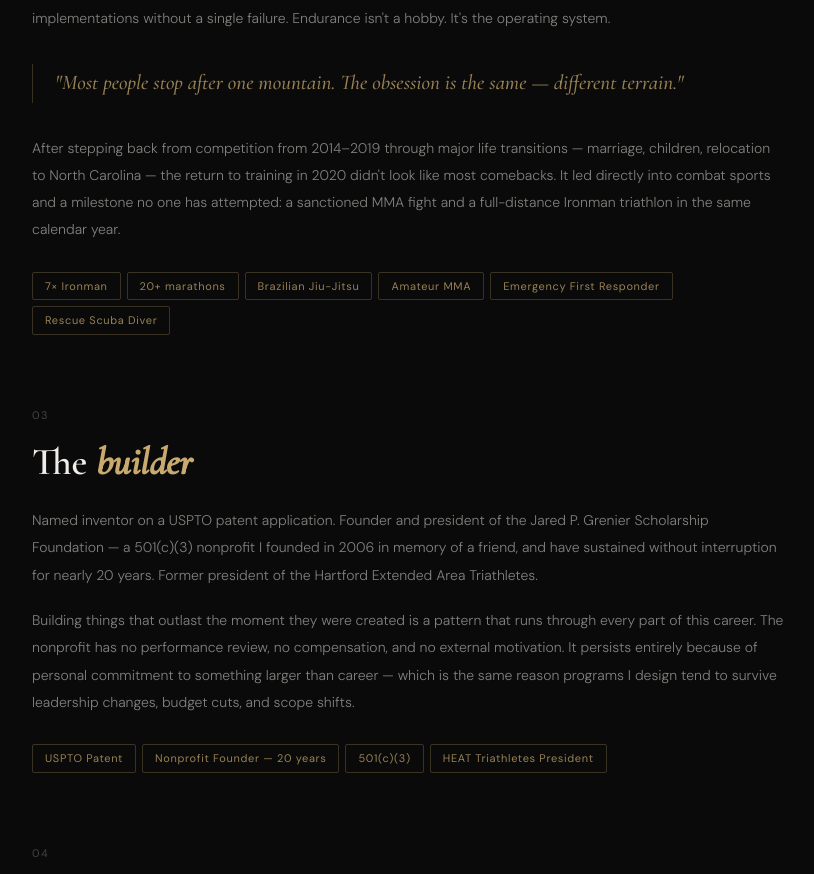
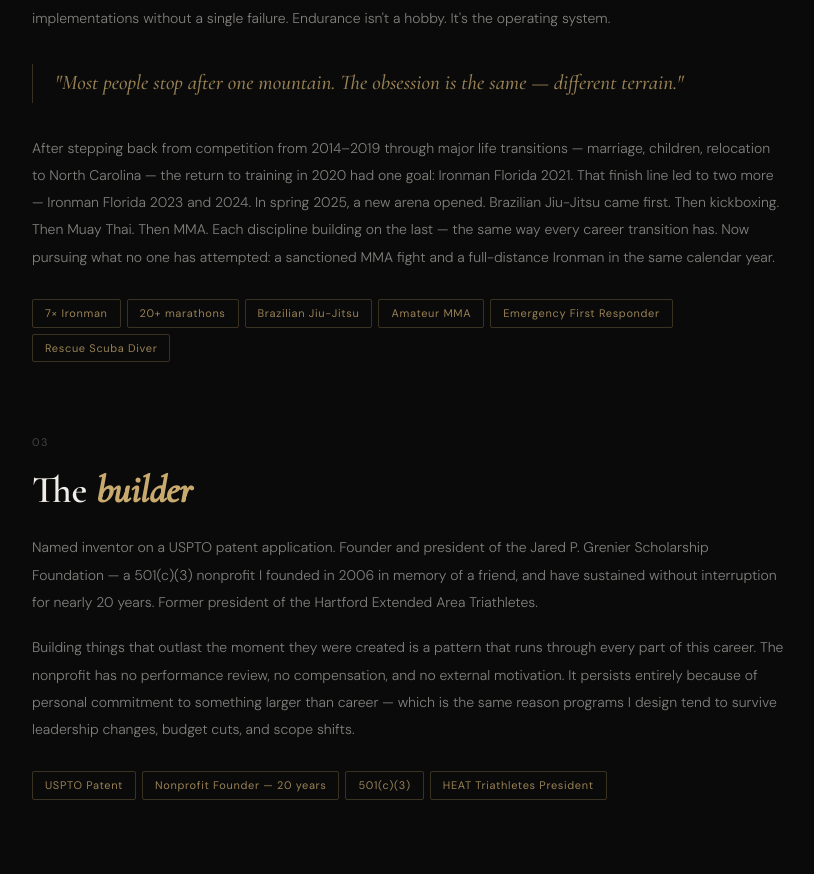
Before and after one commit to tonylombardi-22/personal_branding, a Next.js app: page /about in a window 1280 px wide. Shown: the part 1560-2434 px from the top of the page, without its empty margins (358-1172 px from the left). Built offline with nearby package versions, Linux system fonts and the light colour scheme.

Commit message:
experience page

```diff
--- a/app/about/page.tsx
+++ b/app/about/page.tsx
@@ -448,7 +448,14 @@ export default function About() {
                 "Most people stop after one mountain. The obsession is the same — different terrain."
               </div>
               <p className="ab-body">
-                After stepping back from competition from 2014–2019 through major life transitions — marriage, children, relocation to North Carolina — the return to training in 2020 didn't look like most comebacks. It led directly into combat sports and a milestone no one has attempted: a sanctioned MMA fight and a full-distance Ironman triathlon in the same calendar year.
+                After stepping back from competition from 2014–2019 through major life
+                transitions — marriage, children, relocation to North Carolina — the
+                return to training in 2020 had one goal: Ironman Florida 2021. That finish line
+                led to two more — Ironman Florida 2023 and 2024. In spring 2025, a new
+                arena opened. Brazilian Jiu-Jitsu came first. Then kickboxing. Then Muay
+                Thai. Then MMA. Each discipline building on the last — the same way every
+                career transition has. Now pursuing what no one has attempted: a sanctioned
+                MMA fight and a full-distance Ironman in the same calendar year.
               </p>
               <div className="ab-pills">
                 <span className="ab-pill">7× Ironman</span>
```
